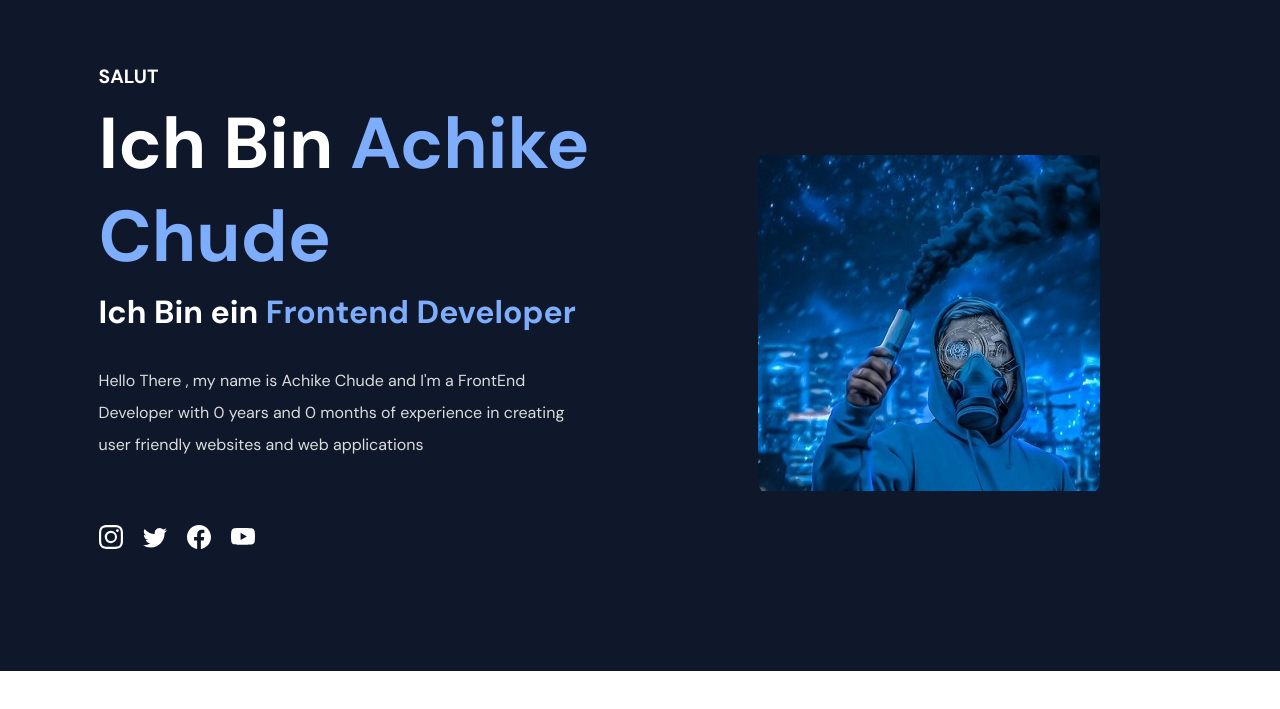
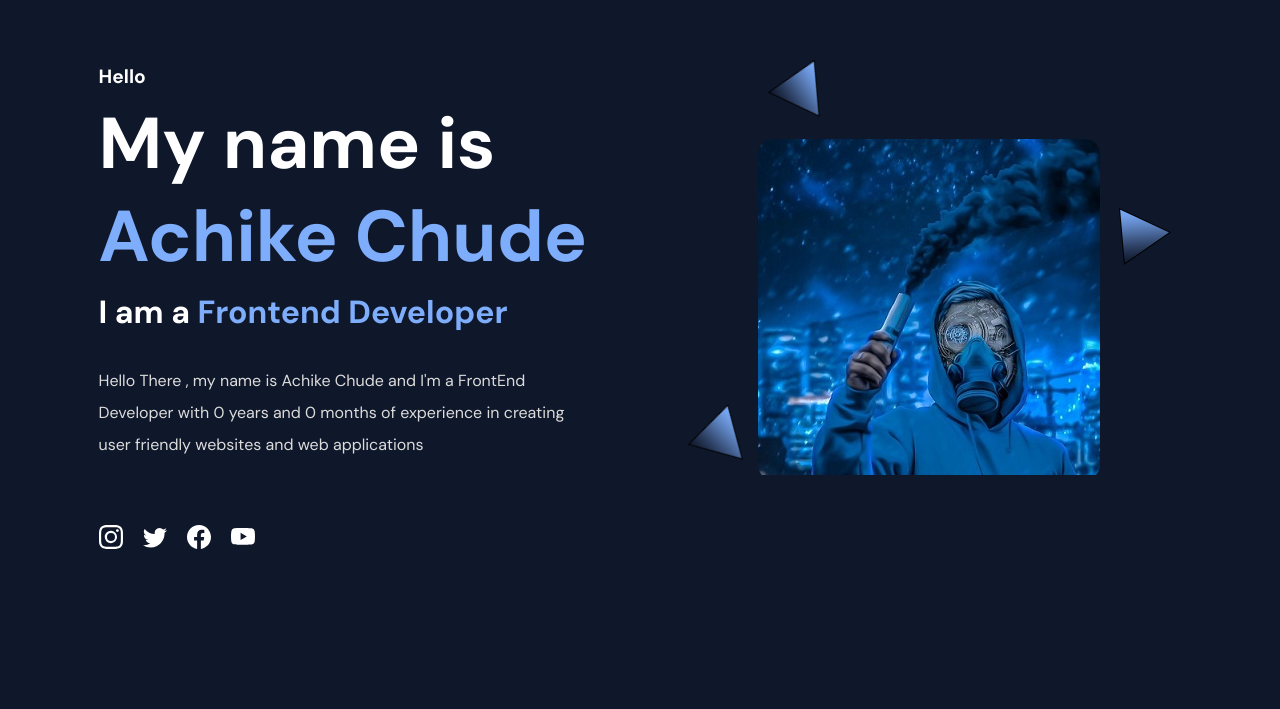
Before and after one commit to Achykez/myPortfolio, a React (Create React App) app: page / in a window 1280 px wide. Shown: the part 109-818 px from the top of the page. Built offline with nearby package versions, Linux system fonts and the light colour scheme.

Commit message:
second commit

```diff
--- a/src/App.js
+++ b/src/App.jsx
@@ -5,6 +5,7 @@ import { theme } from "./utils/Theme";
 
 // components
 import ShowCase from "./components/ShowCase";
+import MySkills from "./components/MySkills";
 
 
 function App() {
@@ -13,6 +14,7 @@ function App() {
       <MainBody>
         <Container>
         <ShowCase></ShowCase>
+        <MySkills />
 
         </Container>
       </MainBody>
--- /dev/null
+++ b/src/components/MySkills.jsx
@@ -0,0 +1,35 @@
+import React from "react";
+
+import {
+  FlexContainer,
+  Heading,
+  PaddingContainer,
+  IconContainer,
+  ParaText,
+  BlueText,
+} from "../styles/Global.styled";
+
+import {
+    SkillsCardContainer
+} from "../styles/MySkills.styled"
+
+const MySkills = () => {
+  return (
+  <PaddingContainer
+    id="Skills"
+    top="10%"
+    bottom="10%"
+  >
+    <FlexContainer fullWidthChild>
+        <SkillsCardContainer>
+
+        </SkillsCardContainer>
+
+    </FlexContainer>
+  </PaddingContainer>
+
+
+  );
+};
+
+export default MySkills;
--- a/src/components/ShowCase.js
+++ b/src/components/ShowCase.jsx
@@ -10,8 +10,10 @@ import {
 } from "../styles/Global.styled";
 import { genesys } from "../utils/experience";
 import { BsInstagram, BsFacebook, BsTwitter, BsYoutube } from "react-icons/bs";
-import { ShowCaseParticleContainer, ShowImageCard } from "../styles/Showcase.styled";
+import { ShowCaseParticleContainer, ShowImageCard, Particle } from "../styles/Showcase.styled";
 import codeBlue from "../assets/codeblue.JPG"
+import BackParticle  from "../assets/particle.png"
+
 
 const ShowCase = () => {
   return (
@@ -20,13 +22,13 @@ const ShowCase = () => {
         {/* ----Left-content---- */}
         <div>
           <Heading as="h4" size="h4">
-            SALUT
+            Hello
           </Heading>
           <Heading as="h1" size="h1" top="0.5rem" bottom="0.5rem">
-            Ich Bin <BlueText>Achike Chude</BlueText>
+            My name is <BlueText>Achike Chude</BlueText>
           </Heading>
           <Heading size="h3" as="h3">
-            Ich Bin ein <BlueText>Frontend Developer</BlueText>
+            I am a  <BlueText>Frontend Developer</BlueText>
           </Heading>
 
           <ParaText as="p" top="2rem" bottom="4rem">
@@ -57,6 +59,28 @@ const ShowCase = () => {
             <ShowImageCard>
                 <img src={codeBlue} alt="image" />
             </ShowImageCard>
+            <Particle
+              src={BackParticle}
+              alt="back"
+              top="-70px"
+              left="20px"
+              rotate="60deg"
+            />
+            <Particle
+              src={BackParticle}
+              alt="back"
+              top="70px"
+              right="-70px"
+              rotate="0deg"
+            />
+            <Particle
+              src={BackParticle}
+              alt="back"
+              bottom="10px"
+              left="-60px"
+              rotate="50deg"
+            />
+
           </ShowCaseParticleContainer>
         </FlexContainer>
       </FlexContainer>
--- /dev/null
+++ b/src/styles/MySkills.styled.js
@@ -0,0 +1,9 @@
+import styled from "styled-components";
+
+export const SkillsCardContainer = styled.div`
+    display: grid;
+    grid-template-columns: auto auto;
+    grid-gap: 2rem;
+    padding: 0 5%;
+
+`
--- a/src/styles/Showcase.styled.js
+++ b/src/styles/Showcase.styled.js
@@ -8,9 +8,17 @@ export const ShowCaseParticleContainer = styled.div`
 export const ShowImageCard = styled.div`
     border: 1px solid #0f172a;
     width: max-content;
-    padding-top: 2rem;
+    padding-bottom: 0rem;
     border-radius: 1rem;
     position: relative;
     overflow: hidden;
 
 `
+export const Particle = styled.img`
+    position: absolute;
+    top: ${({top}) => top};
+    left: ${({left}) => left};
+    right: ${({right}) => right};
+    bottom: ${({bottom}) => bottom};
+    transform: rotate(${({rotate}) => rotate});
+`
```
Also changed, not shown: src/styles/Global.styled.js (+26 -36 lines).
